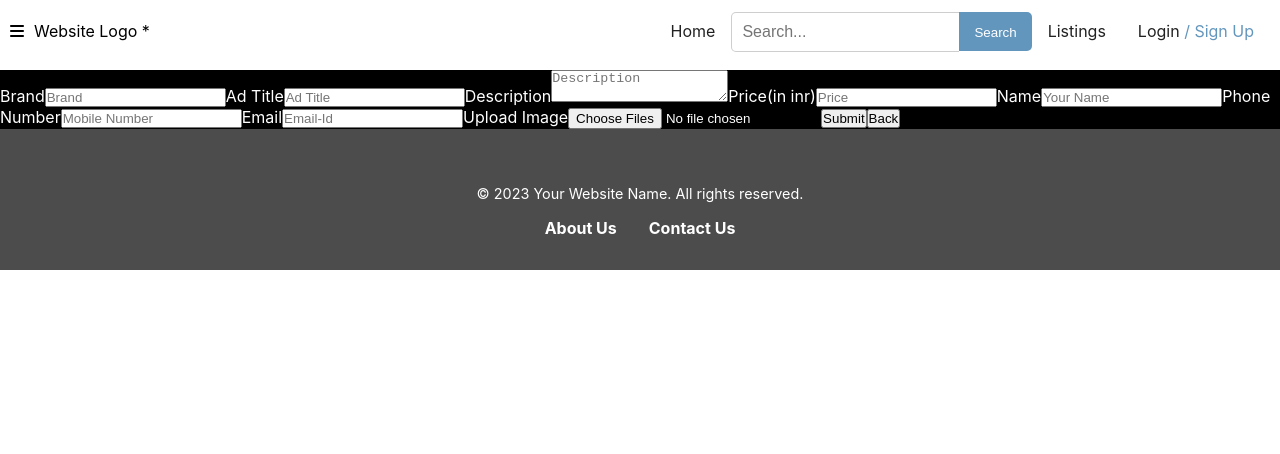
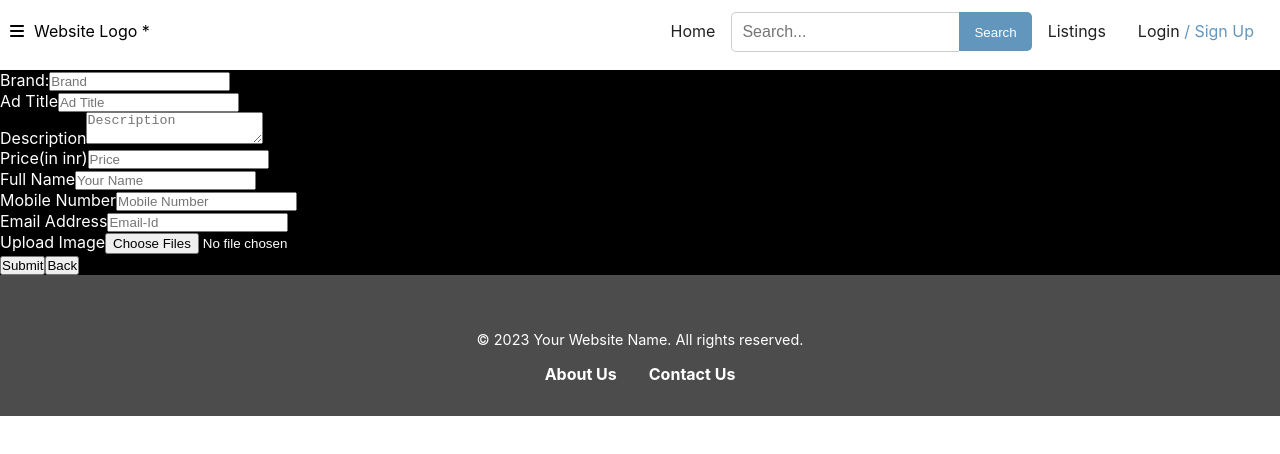
Before and after one commit to jayant-lohchab/second-life-market, a React (Create React App) app: page /sell in a window 1280 px wide. Both pictures are taken after a click on the item "Mobile". Shown: the top 454 px of the page. Built offline with nearby package versions, Linux system fonts and the light colour scheme.

Commit message:
small changes in form

```diff
--- a/src/components/forms/stepTwo.jsx
+++ b/src/components/forms/stepTwo.jsx
@@ -33,7 +33,8 @@ const StepTwo = ({ prevStep, setFormData, formData, onChange, onSubmit }) => {
   return (
     <div>
       <form onSubmit={handleSubmit}>
-        <label>Brand</label>
+        <label>
+          Brand:
           <input
             type="text"
             required
@@ -42,7 +43,10 @@ const StepTwo = ({ prevStep, setFormData, formData, onChange, onSubmit }) => {
             onChange={handleInputChange}
             placeholder="Brand"
           />
-        <label>Ad Title</label>
+        </label>
+        <br />
+        <label>
+          Ad Title
           <input
             type="text"
             required
@@ -51,7 +55,10 @@ const StepTwo = ({ prevStep, setFormData, formData, onChange, onSubmit }) => {
             onChange={handleInputChange}
             placeholder="Ad Title"
           />
-        <label>Description</label>
+        </label>
+        <br />
+        <label>
+          Description
           <textarea
             name="desc"
             required
@@ -59,7 +66,10 @@ const StepTwo = ({ prevStep, setFormData, formData, onChange, onSubmit }) => {
             onChange={handleInputChange}
             placeholder="Description"
           />
-        <label>Price(in inr)</label>
+        </label>
+        <br />
+        <label>
+          Price(in inr)
           <input
             type="text"
             required
@@ -68,7 +78,10 @@ const StepTwo = ({ prevStep, setFormData, formData, onChange, onSubmit }) => {
             onChange={handleInputChange}
             placeholder="Price"
           />
-        <label>Name</label>
+        </label>
+        <br />
+        <label>
+          Full Name
           <input
             type="text"
             required
@@ -77,16 +90,23 @@ const StepTwo = ({ prevStep, setFormData, formData, onChange, onSubmit }) => {
             onChange={handleInputChange}
             placeholder="Your Name"
           />
-        <label>Phone Number</label>
+        </label>
+        <br />
+        <label>
+          Mobile Number
           <input
-          type="text"
+            type="number"
             required
+            maxLength={10}
             name="mobileno"
             value={formData.mobileno}
             onChange={handleInputChange}
             placeholder="Mobile Number"
           />
-        <label>Email</label>
+        </label>
+        <br />
+        <label>
+          Email Address
           <input
             type="email"
             required
@@ -95,9 +115,10 @@ const StepTwo = ({ prevStep, setFormData, formData, onChange, onSubmit }) => {
             onChange={handleInputChange}
             placeholder="Email-Id"
           />
-        <label>Upload Image</label>
-
-        {/* Image upload */}
+        </label>
+        <br />
+        <label>
+          Upload Image
           <input type="file" multiple onChange={handleImageUpload} />
           {formData.images && formData.images.length > 0 && (
             <div>
@@ -114,7 +135,8 @@ const StepTwo = ({ prevStep, setFormData, formData, onChange, onSubmit }) => {
               </div>
             </div>
           )}
-
+        </label>
+        <br />
         {/* Submit button */}
         <button>Submit</button>
         <button onClick={backHandler}>Back</button>
```
Lines whose indentation alone changed are shown as unchanged.
